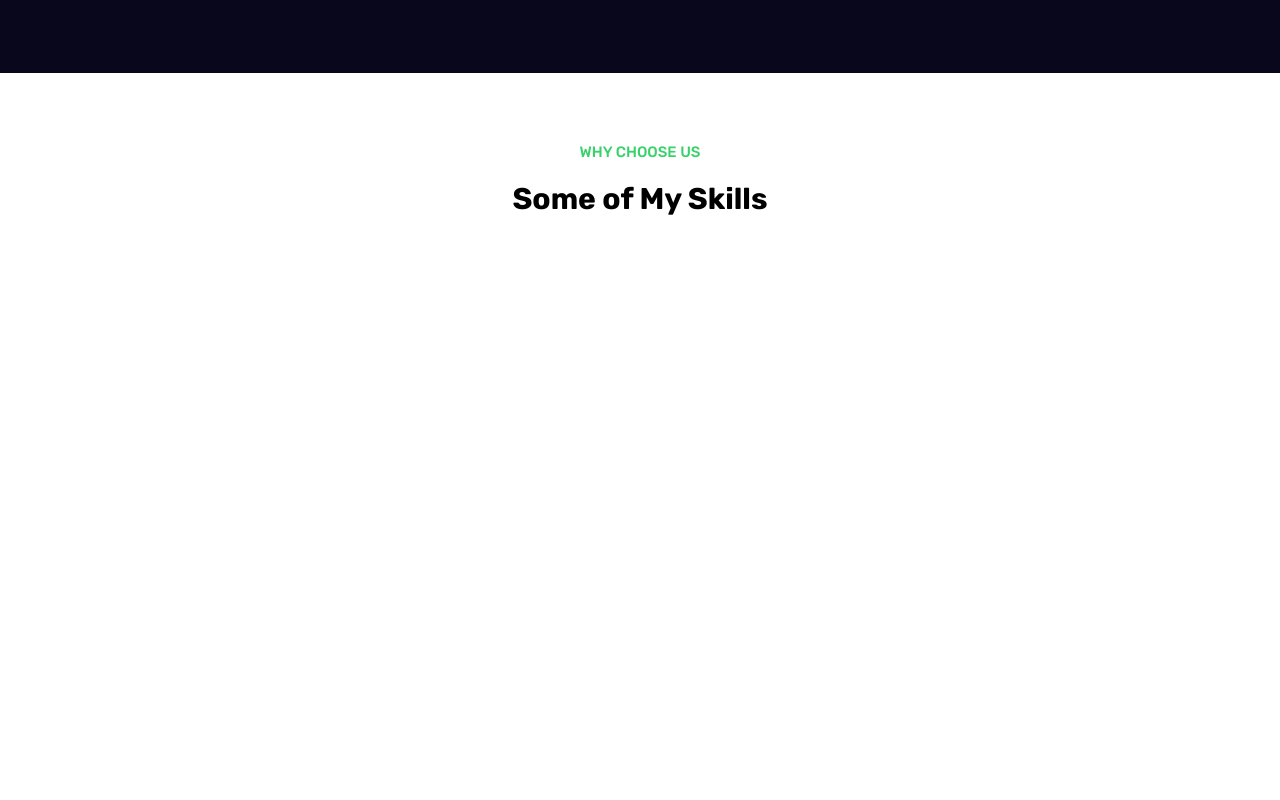
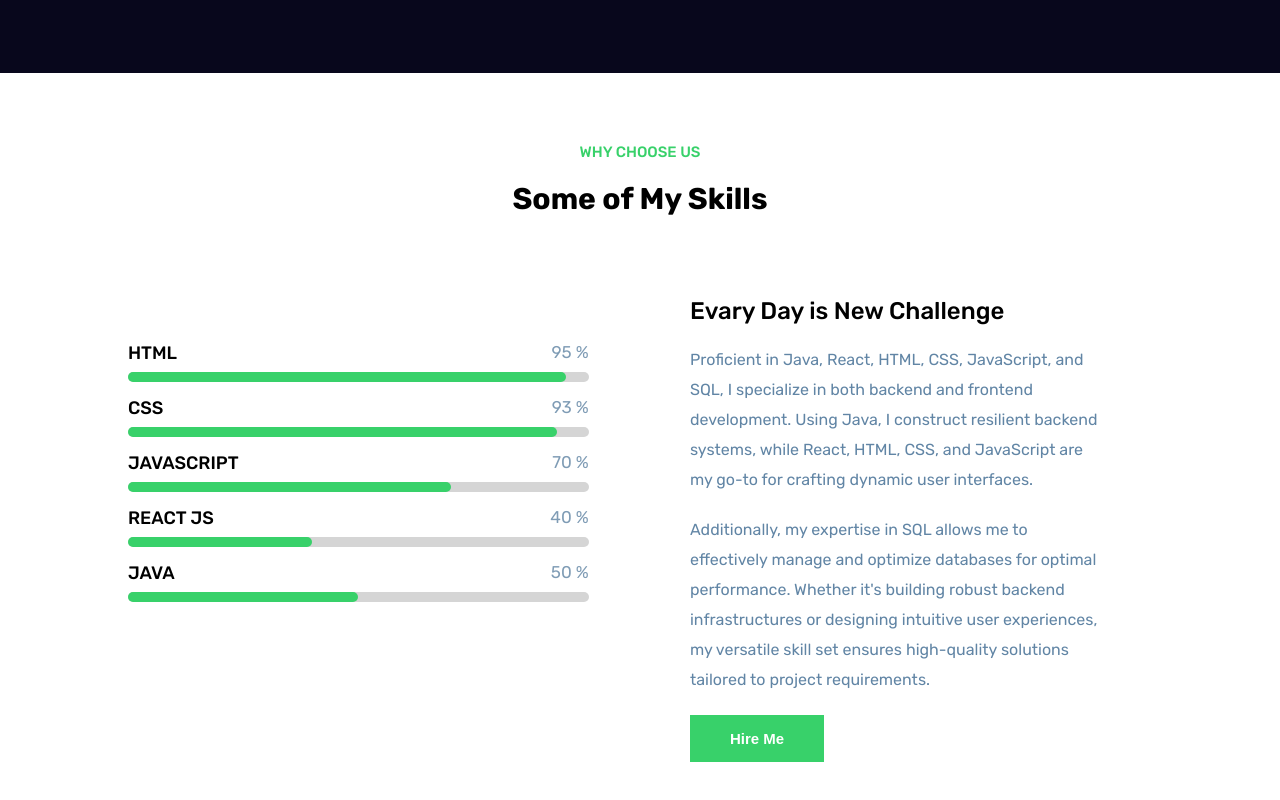
Before and after one commit to MalithaSupun/react-portfolio-2, a React (Create React App) app: page / in a window 1280 px wide. Shown: the part 3567-4367 px from the top of the page. Before the commit the page ends 4001 px from the top, so only its background shows below. Built offline with nearby package versions, Linux system fonts and the light colour scheme.

Commit message:
update skill

```diff
--- a/src/App.css
+++ b/src/App.css
@@ -417,7 +417,7 @@ h3 {
   position: absolute;
   color: #000;
   top: -30px;
-  font-size: 10px;
+  font-size: 18px;
   font-weight: 500;
 }
 
@@ -437,4 +437,17 @@ h3 {
   opacity: 0;
   transition: 1s ease 0.3s;
 }
+.skill .right {
+  padding: 0 50px;
+}
+.skill .right h1{
+  font-weight: 500;
+  margin-bottom: 20px;
+}
+
+.skill .right p{
+  margin-bottom: 20px;
+}
+
+
 /*-------Skill-----------*/
--- a/src/components/home/Skill.jsx
+++ b/src/components/home/Skill.jsx
@@ -1,16 +1,25 @@
 import React from 'react'
 
 export const Skill = () => {
-    const Progress = ({done,title}) => {
+    const Progress = ({done,title }) => {
         return (
-            <div className='Progress'>
-                <div className='progress-done' style={{ opacity: 1, width: `${done}` }}>
+            <div className='progress'>
+                <div className='progress-done' style={{ opacity: 1, width: `${done}%` }}>
                     <h4>{title}</h4>
                     <h4>{done} %</h4>
                 </div>
             </div>
         )
     }
+
+    const data = [
+        {
+            title: "Evary Day is New Challenge",
+            para: "Proficient in Java, React, HTML, CSS, JavaScript, and SQL, I specialize in both backend and frontend development. Using Java, I construct resilient backend systems, while React, HTML, CSS, and JavaScript are my go-to for crafting dynamic user interfaces.",
+
+            para1: "Additionally, my expertise in SQL allows me to effectively manage and optimize databases for optimal performance. Whether it's building robust backend infrastructures or designing intuitive user experiences, my versatile skill set ensures high-quality solutions tailored to project requirements.",
+        }
+    ]
   return (
     <>
     <section className='skill'>
@@ -22,8 +31,24 @@ export const Skill = () => {
 
         <div className='content flex'>
             <div className='left topMargin'>
-            <Progress done='70' title='HTML' />
-            </div>
+            <Progress done='95' title='HTML' />
+            <Progress done='93' title='CSS' />
+            <Progress done='70' title='JAVASCRIPT' />
+            <Progress done='40' title='REACT JS' />
+            <Progress done='50' title='JAVA' />
+        </div>
+        <div className="right mtop">
+            {data.map((val) => {
+                return (
+                    <>
+                    <h1>{val.title}</h1>
+                    <p>{val.para}</p>
+                    <p>{val.para1}</p>
+                    <button className='primary-btn'>Hire Me</button>
+                    </>
+                )
+            })}
+        </div>
         </div>
         </div>
     </section>
```
